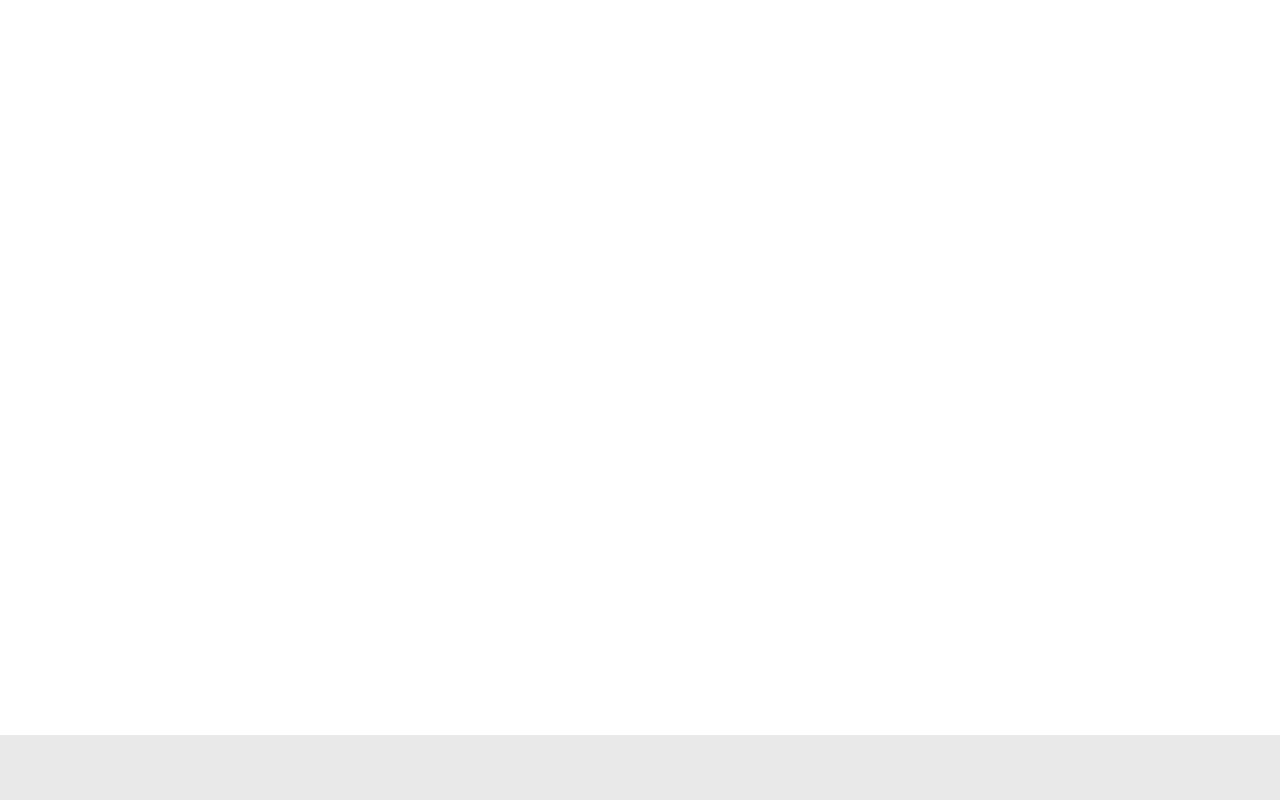
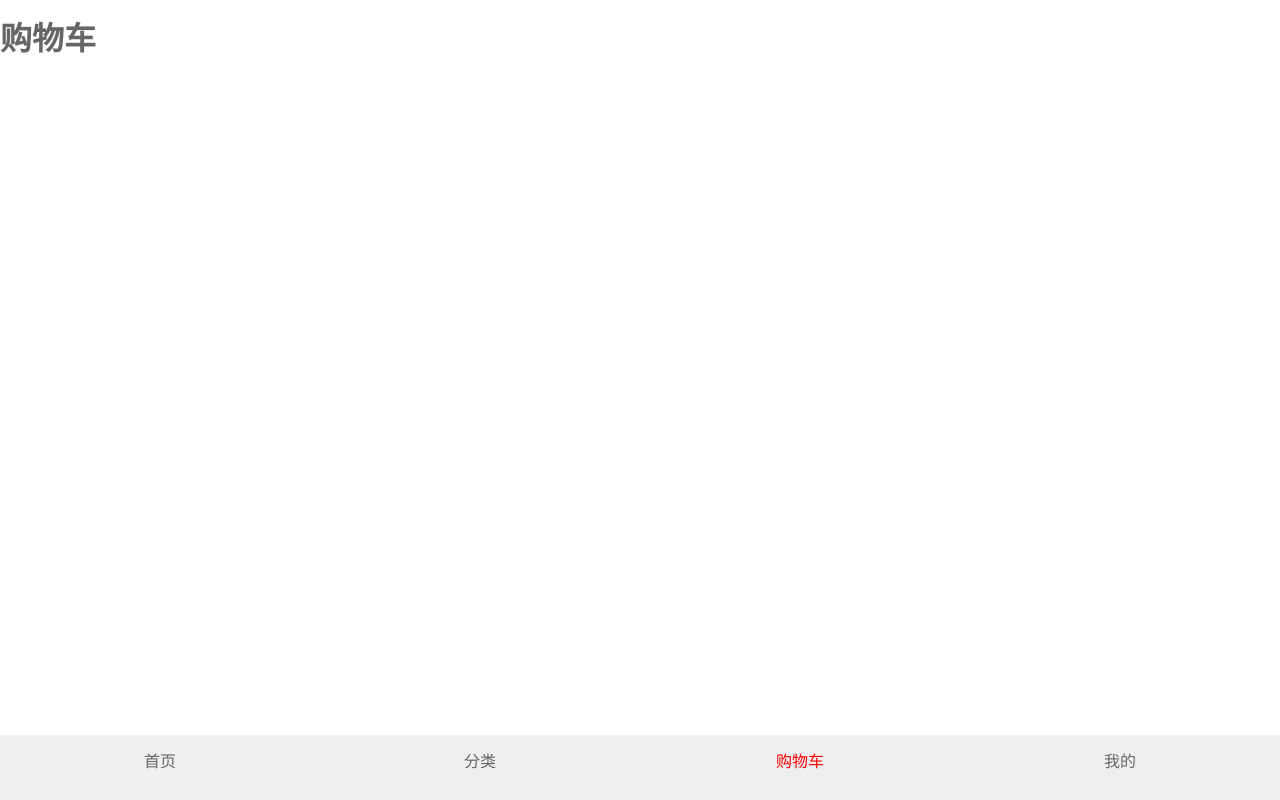
Before and after one commit to youguanxinqing/SuperMall, a Vue app: page /cart in a window 1280 px wide. Built offline with nearby package versions, Linux system fonts and the light colour scheme.

Commit message:
完善 tabbar 组件

```diff
--- a/package.json
+++ b/package.json
@@ -8,7 +8,8 @@
   },
   "dependencies": {
     "core-js": "^3.4.3",
-    "vue": "^2.6.10"
+    "vue": "^2.6.10",
+    "vue-router": "^3.1.3"
   },
   "devDependencies": {
     "@vue/cli-plugin-babel": "^4.1.0",
--- a/src/App.vue
+++ b/src/App.vue
@@ -1,17 +1,41 @@
 <template>
   <div id="app">
-    <TabBar></TabBar>
+    <router-view></router-view>
+    <tab-bar>
+      <tab-bar-item path="/home">
+        <img slot="item-active">
+        <img slot="item-deactive">
+        <div slot="item-text">首页</div>
+      </tab-bar-item>
+      <tab-bar-item path="/category">
+        <img slot="item-active">
+        <img slot="item-deactive">
+        <div slot="item-text">分类</div>
+      </tab-bar-item>
+      <tab-bar-item path="/cart">
+        <img slot="item-active">
+        <img slot="item-deactive">
+        <div slot="item-text">购物车</div>
+      </tab-bar-item>
+      <tab-bar-item path="/profile">
+        <img slot="item-active">
+        <img slot="item-deactive">
+        <div slot="item-text">我的</div>
+      </tab-bar-item>
+    </tab-bar>
   </div>
 </template>
 
 <script>
 
 import TabBar from 'components/common/tabbar/TabBar'
+import TabBarItem from 'components/common/tabbar/TabBarItem'
 
 export default {
   name: 'app',
   components: {
-    TabBar
+    TabBar,
+    TabBarItem
   }
 }
 </script>
--- a/src/components/common/tabbar/TabBar.vue
+++ b/src/components/common/tabbar/TabBar.vue
@@ -13,13 +13,17 @@ export default {
 <style>
 
 #tab-bar {
+  display: flex;
+
   width: 100%;
   height: 65px;
-  background: #e9e9e9;
+  background: #efefef;
 
   position: fixed;
   left: 0px;
   bottom: 0px;
+
+  box-shadow: 1px 0px 1px rgba(100, 100, 100, 0.1);
 }
 
 </style>
--- a/src/components/common/tabbar/TabBarItem.vue
+++ b/src/components/common/tabbar/TabBarItem.vue
@@ -1,12 +1,12 @@
 <template>
-  <div id="tab-bar-item">
+  <div id="tab-bar-item" @click="clickItem">
     <div v-if="isActive" class="img-box">
       <slot name="item-active"></slot>
     </div>
     <div v-else class="img-box">
       <slot name="item-deactive"></slot>
     </div>
-    <div>
+    <div :style="styleTextColor">
       <slot name="item-text"></slot>
     </div>
   </div>
@@ -15,9 +15,24 @@
 <script>
 export default {
   name: "TabBarItem",
+  props: {
+    textColor: {
+      type: String,
+      default: "red"
+    },
+    path: String
+  },
   computed: {
     isActive() {
-      return true
+      return this.$route.path.indexOf(this.path) !== -1
+    },
+    styleTextColor() {
+      return this.isActive === true ? {color: this.textColor} : {}
+    }
+  },
+  methods: {
+    clickItem() {
+      this.$router.push(this.path)
     }
   }
 }
@@ -25,8 +40,9 @@ export default {
 
 <style>
 
-.img-box {
-
+#tab-bar-item {
+  flex: 1;
+  text-align: center;
 }
 
 </style>
--- a/src/main.js
+++ b/src/main.js
@@ -1,9 +1,10 @@
 import Vue from 'vue'
 import App from './App.vue'
-
+import router from "./router"
 
 Vue.config.productionTip = false
 
 new Vue({
   render: h => h(App),
+  router
 }).$mount('#app')
--- a/src/router/index.js
+++ b/src/router/index.js
@@ -0,0 +1,37 @@
+import Vue from 'vue'
+import VueRouter from 'vue-router'
+
+Vue.use(VueRouter)
+
+const Home = () => import("views/home/Home")
+const Category = () => import("views/category/Category")
+const Cart = () => import("views/cart/Cart")
+const Profile = () => import("views/profile/Profile")
+
+const routes = [
+  {
+    path: "",
+    redirect: "/home"
+  },
+  {
+    path: "/home",
+    component: Home
+  },
+  {
+    path: "/category",
+    component: Category
+  },
+  {
+    path: "/cart",
+    component: Cart
+  },
+  {
+    path: "/profile",
+    component: Profile
+  }
+]
+
+export default new VueRouter({
+  routes,
+  mode: "history"
+})
--- /dev/null
+++ b/src/views/cart/Cart.vue
@@ -0,0 +1,15 @@
+<template>
+  <div id="cart">
+    <h1>购物车</h1>
+  </div>
+</template>
+
+<script>
+export default {
+  name: "Cart"
+}
+</script>
+
+<style>
+
+</style>
--- /dev/null
+++ b/src/views/category/Category.vue
@@ -0,0 +1,15 @@
+<template>
+  <div id="category">
+    <h1>分类</h1>
+  </div>
+</template>
+
+<script>
+export default {
+  name: "Category"
+}
+</script>
+
+<style>
+
+</style>
--- /dev/null
+++ b/src/views/home/Home.vue
@@ -0,0 +1,15 @@
+<template>
+  <div id="home">
+    <h1> 首页 </h1>
+  </div>
+</template>
+
+<script>
+export default {
+  name: "Home"
+}
+</script>
+
+<style>
+
+</style>
--- /dev/null
+++ b/src/views/profile/Profile.vue
@@ -0,0 +1,15 @@
+<template>
+  <div id="profile">
+    <h1> 我的 </h1>
+  </div>
+</template>
+
+<script>
+export default {
+  name: "Profile"
+}
+</script>
+
+<style>
+
+</style>
--- a/vue.config.js
+++ b/vue.config.js
@@ -6,6 +6,7 @@ module.exports = {
         'common': '@/common',
         'components': '@/components',
         'network': '@/network',
+        'views': '@/views',
       }
     }
   }
```
Also changed, not shown: 1 other file (tests, documents, lock files or other folders).
